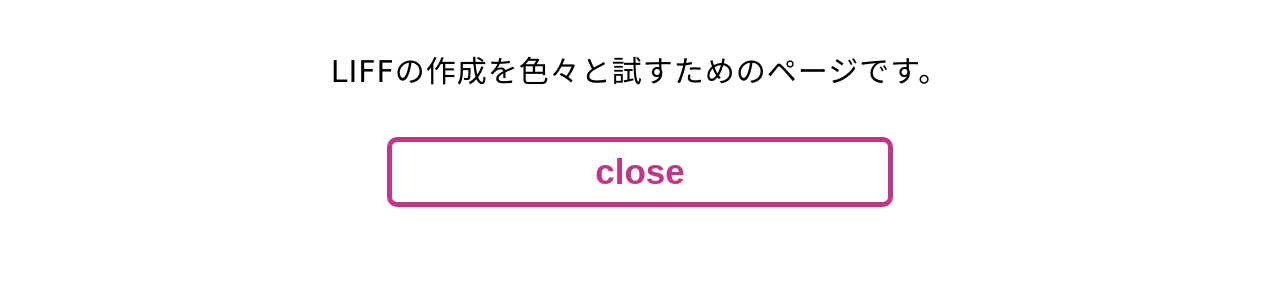
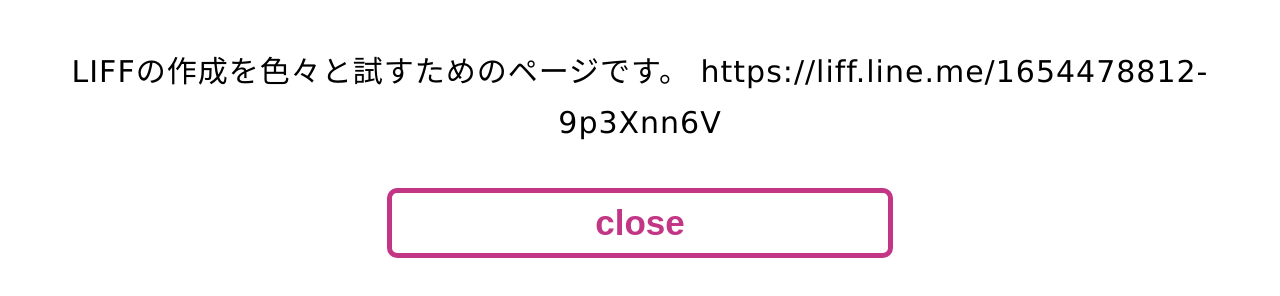
Before and after one commit to kanekitter/minitest1, a plain HTML site: page index.html in a window 1280 px wide. Shown: the part 759-1055 px from the top of the page. Before the commit the page ends 1004 px from the top, so only its background shows below. Drawn offline with Linux system fonts and the light colour scheme.

Commit message:
Update index.html

```diff
--- a/index.html
+++ b/index.html
@@ -75,7 +75,7 @@
   <h1>LIFFテストページ</h1>
   <img id="profile_img" class="profile" src=""/>
   <h2 id="profile_name"></h2>
-  <p>LIFFの作成を色々と試すためのページです。</p>
+  <p>LIFFの作成を色々と試すためのページです。 https://liff.line.me/1654478812-9p3Xnn6V</p>
   <button class="btn" id="closeWindowButton">close</button>
 </body>
 
```
